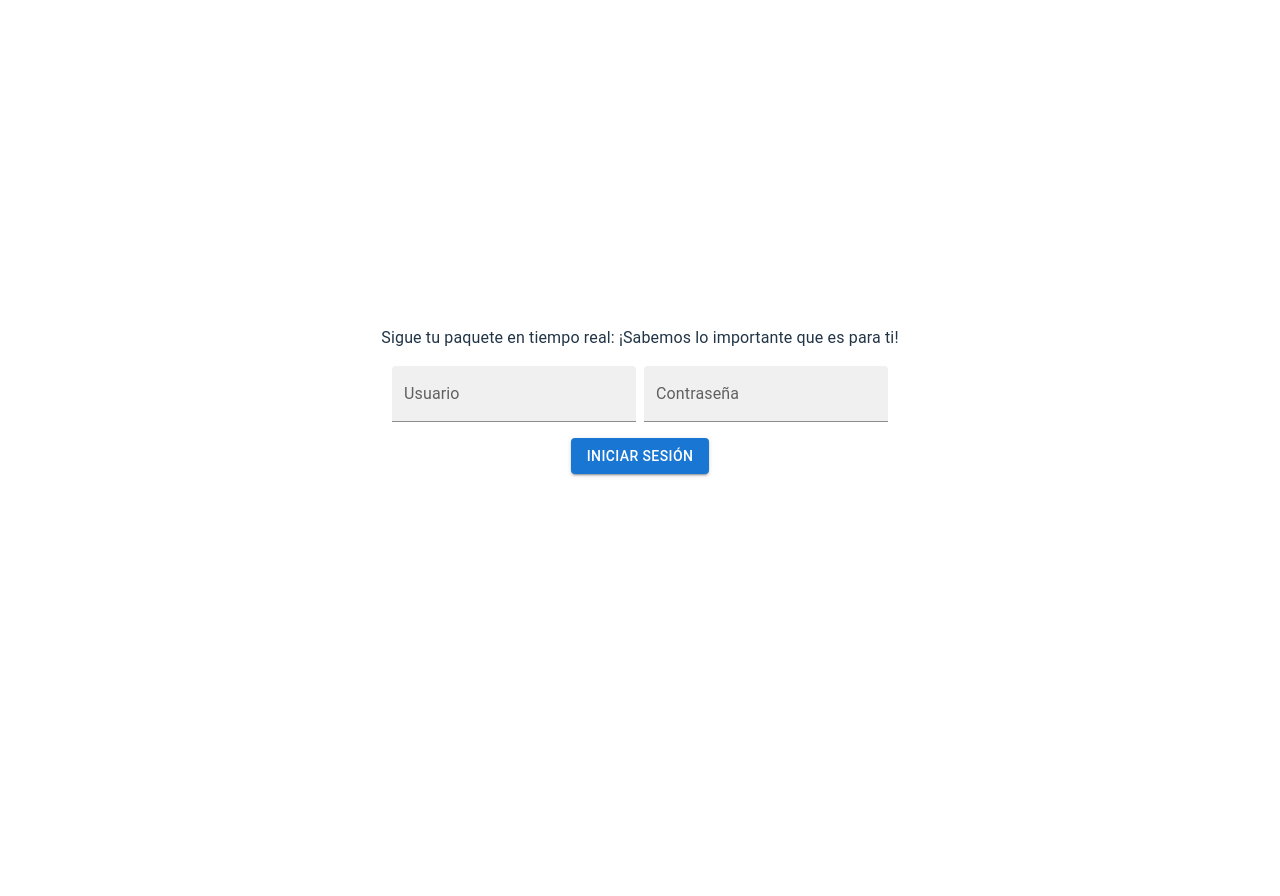
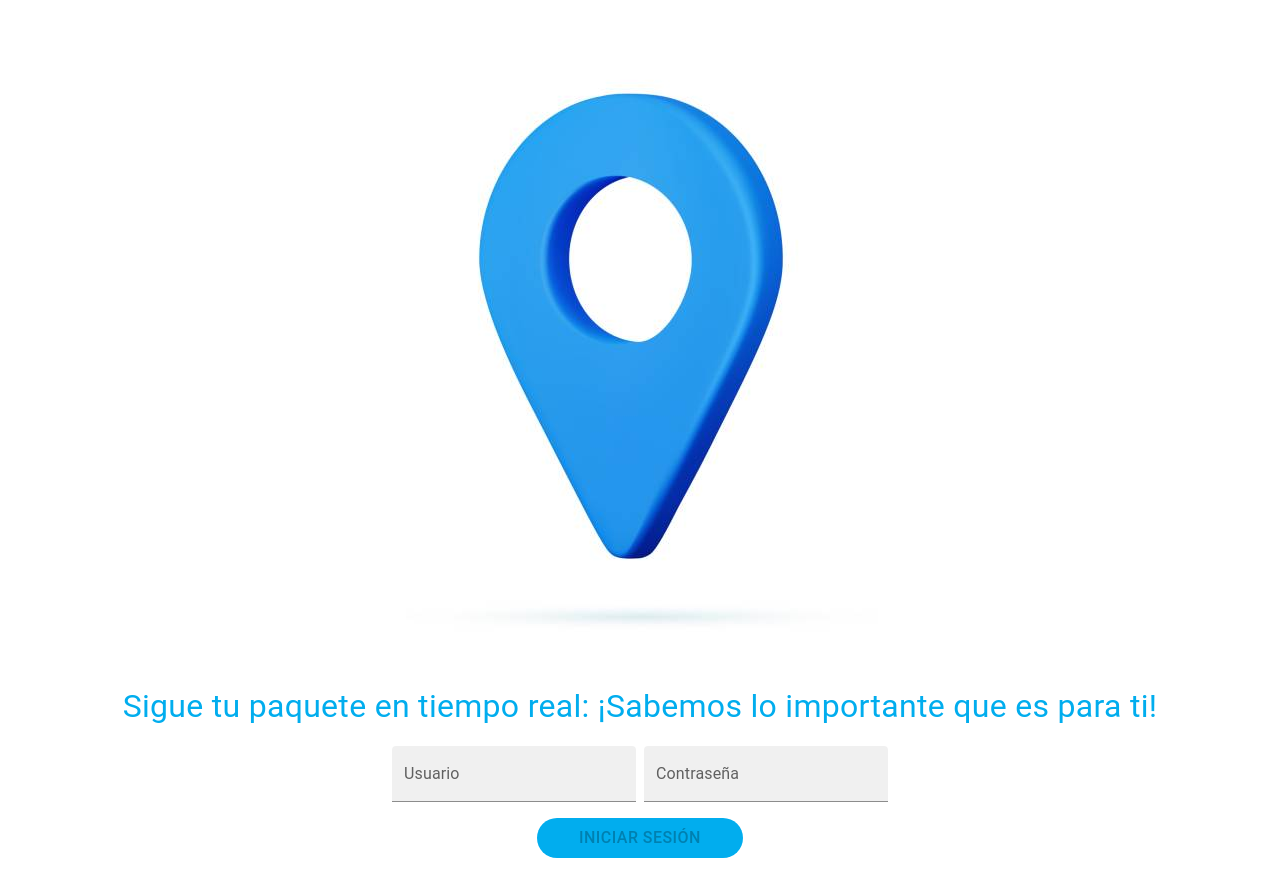
Before and after one commit to jptorresh/Prueba_tecnica_plan_carrera, a React (Vite) app: page / in a window 1280 px wide. Shown: the top 896 px of the page. Before the commit the page ends 800 px from the top, so only its background shows below. Built offline with nearby package versions, Linux system fonts and the light colour scheme.

Commit message:
Avances login

```diff
--- a/package.json
+++ b/package.json
@@ -14,6 +14,7 @@
     "@emotion/styled": "^11.14.0",
     "@mui/icons-material": "^6.4.8",
     "@mui/material": "^6.4.8",
+    "@mui/styles": "^6.4.8",
     "leaflet": "^1.9.4",
     "react": "^19.0.0",
     "react-dom": "^19.0.0",
--- a/src/componentes/InicioSesion.tsx
+++ b/src/componentes/InicioSesion.tsx
@@ -1,37 +1,66 @@
-import React from "react";
+import React, { useEffect, useState } from "react";
 import { Button, Grid2, Grid, TextField } from "@mui/material";
 import Box from "@mui/material/Box";
 import Typography from "@mui/material/Typography";
 import { useNavigate } from "react-router-dom";
+import { useStylesTracking } from "../estilos/Tracking.styles";
 
 const InicioSesion = () => {
   const navigate = useNavigate();
+  const classes = useStylesTracking();
+  const [usuario, setUsuario] = useState("");
+  const [contrasena, setContrasena] = useState("");
+  console.log(usuario, contrasena);
+  const [noTracking, setNoTracking] = useState(false);
+
+  useEffect(() => {
+    setNoTracking(!(usuario === "admin" && contrasena === "admin"));
+  }, [usuario, contrasena]);
 
   const irSeguimiento = () => {
-    navigate("/seguimiento-guia");
+    if (usuario === "admin" && contrasena === "admin") {
+      navigate("/seguimiento-guia");
+    }
   };
 
   return (
     <Box sx={{ flexGrow: 1, p: 2 }}>
       <Grid2 container direction="column" spacing={2}>
         <Grid item xs={12}>
-          <Typography>
+          <img src="/ubicacion.jpg" alt="ubicacion" />
+        </Grid>
+        <Grid item xs={12}>
+          <Typography className={classes.TituloTracking}>
             Sigue tu paquete en tiempo real: ¡Sabemos lo importante que es para
             ti!
           </Typography>
         </Grid>
         <Grid item xs={12}>
-          <TextField id="filled-basic" label="Usuario" variant="filled" />
+          <TextField
+            id="filled-basic"
+            label="Usuario"
+            variant="filled"
+            value={usuario}
+            onChange={(e) => setUsuario(e.target.value)}
+          />
           <TextField
             id="filled-basic"
             label="Contraseña"
             variant="filled"
             type="password"
+            value={contrasena}
+            onChange={(e) => setContrasena(e.target.value)}
             sx={{ marginLeft: 1 }}
           />
         </Grid>
         <Grid item xs={12}>
-          <Button variant="contained" color="primary" onClick={irSeguimiento}>
+          <Button
+            className={classes.BotonInicioSesion}
+            variant="contained"
+            color="primary"
+            onClick={irSeguimiento}
+            disabled={noTracking}
+          >
             Iniciar Sesión
           </Button>
         </Grid>
--- /dev/null
+++ b/src/estilos/Tracking.styles.tsx
@@ -0,0 +1,26 @@
+import { makeStyles } from "@mui/styles";
+
+export const useStylesTracking = makeStyles((theme) => ({
+
+    TituloTracking:{
+        fontFamily: "Roboto, sans-serif",
+        fontSize: "2rem !important",
+        fontWeight: "bold",
+        color: "#01ADEE"
+    },
+
+    BotonInicioSesion:{
+        fontFamily: "Roboto, sans-serif",
+        fontSize: "1rem !important",
+        fontWeight: "bold",
+        background: "#01ADEE !important",
+        color: "white",
+        borderRadius: "30px !important",
+        width: "20% !important",
+        "&:hover": {
+            background: "#01ADEE",
+            color: "white",
+        }
+    }
+
+}));
```
Also changed, not shown: public/ubicacion.jpg (added), 1 other file (tests, documents, lock files or other folders).
